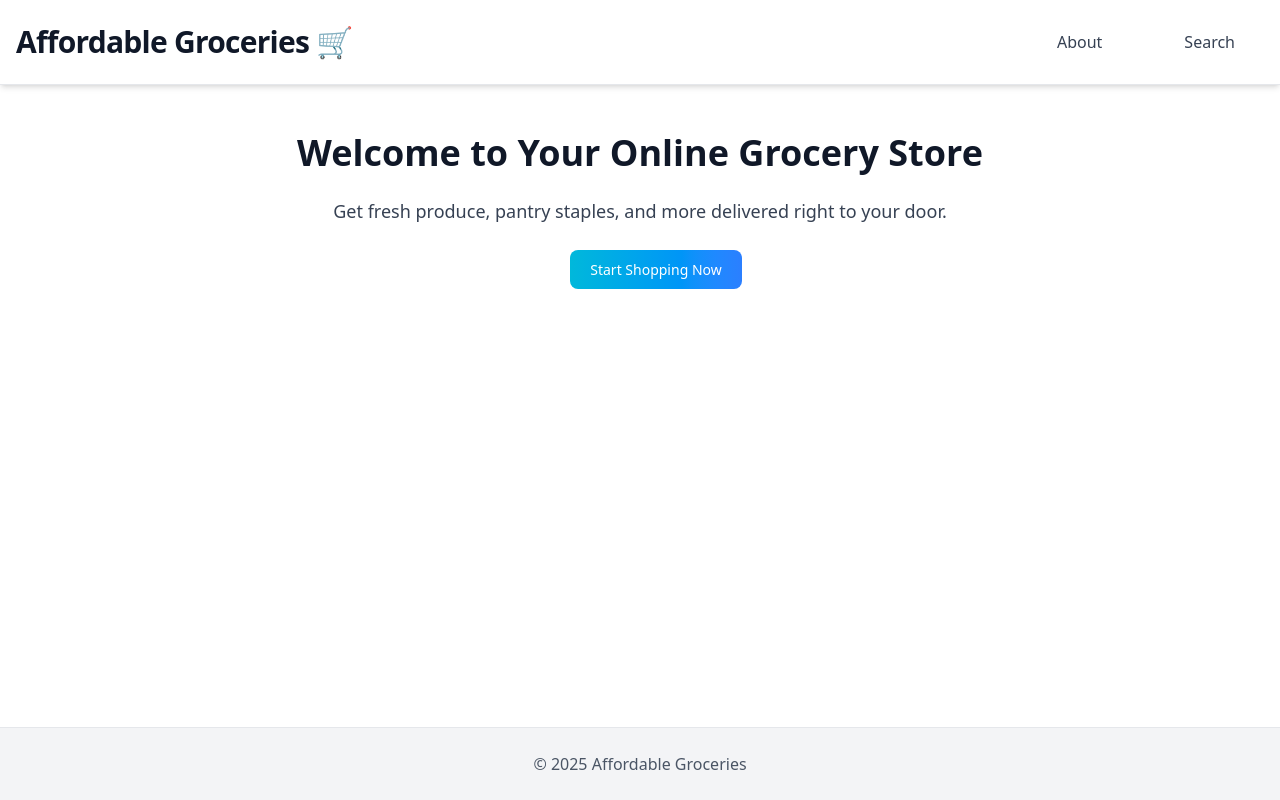
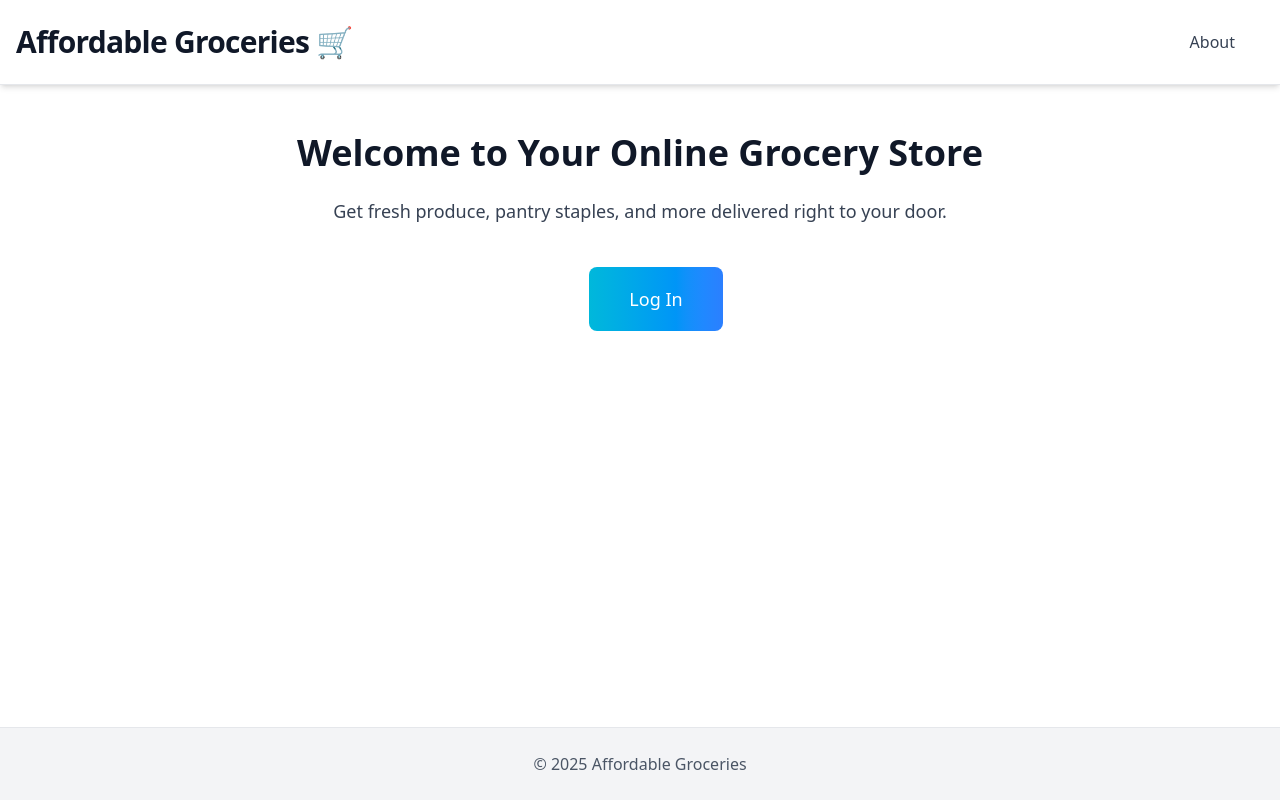
Before and after one commit to neidymlg/CPSC-449-Grocery-Website, a React (Vite) app in the folder client/: page / in a window 1280 px wide. Built offline with nearby package versions, Linux system fonts and the light colour scheme.

Commit message:
set up - login page - fix homepage

```diff
--- a/client/src/routes/__root.tsx
+++ b/client/src/routes/__root.tsx
@@ -32,19 +32,6 @@
                 About
               </Link>
             </li>
-            <li>
-              <Link
-                to="/search"
-                search={{ q: "" }}
-                className="hover:bg-gray-100 hover:text-gray-900 text-gray-700 border border-transparent hover:border-gray-300 transition-colors duration-200 px-7 py-4 rounded-md"
-                activeProps={{
-                  className:
-                    "font-bold text-gray-900 border border-gray-300 bg-gray-100",
-                }}
-              >
-                Search
-              </Link>
-            </li>
           </ul>
         </nav>
       </div>
--- a/client/src/routes/index.tsx
+++ b/client/src/routes/index.tsx
@@ -7,16 +7,16 @@
       <h2 className="text-4xl font-extrabold text-gray-900 mb-6">
         Welcome to Your Online Grocery Store
       </h2>
-      <p className="text-lg text-gray-700 mb-8">
+      <p className="text-lg text-gray-700 mb-15">
         Get fresh produce, pantry staples, and more delivered right to your
         door.
       </p>
       <Link
         to="/search"
         search={{ q: "" }}
-        className="text-white bg-gradient-to-r from-cyan-500 to-blue-500 hover:bg-gradient-to-bl focus:ring-4 focus:outline-none focus:ring-cyan-300 dark:focus:ring-cyan-800 font-medium rounded-lg text-sm px-5 py-2.5 text-center me-2 mb-2 m-10"
+        className="text-white bg-gradient-to-r from-cyan-500 to-blue-500 hover:bg-gradient-to-bl focus:ring-4 focus:outline-none focus:ring-cyan-300 dark:focus:ring-cyan-800 font-medium rounded-lg text-lg px-10 py-5 text-center me-2 mb-2 m-10"
       >
-        Start Shopping Now
+        Log In
       </Link>
     </section>
   );
```
